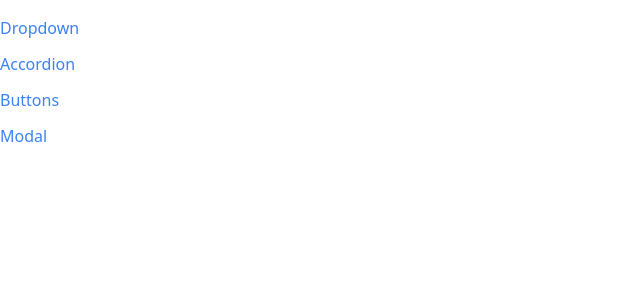
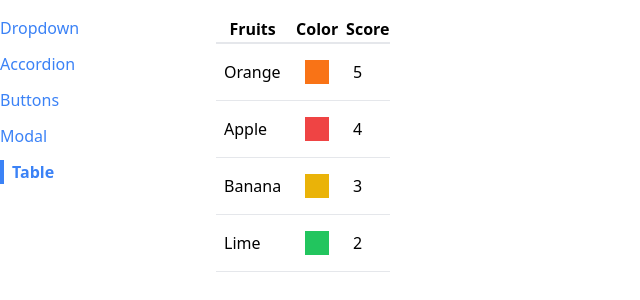
Before and after one commit to MitchBrown532/React-Course-2024, a React (Create React App) app in the folder comps/: page /table in a window 1280 px wide. Shown: the top 300 px of the page, without its empty margins (0-640 px from the left). Built offline with nearby package versions, Linux system fonts and the light colour scheme.

Commit message:
new component - table
Practice building a reuseable table component. this involved using nested mapping, understanding HTML table syntax, and some tailwind CSS.

```diff
--- a/comps/src/App.js
+++ b/comps/src/App.js
@@ -3,6 +3,7 @@
 import DropdownPage from './pages/DropdownPage'
 import ButtonPage from './pages/ButtonPage'
 import ModalPage from './pages/ModalPage'
+import TablePage from './pages/TablePage'
 import Sidebar from './components/Sidebar'
 
 function App() {
@@ -23,6 +24,9 @@
                 <Route path='/modal'>
                     <ModalPage />
                 </Route>
+                <Route path='/table'>
+                    <TablePage />
+                </Route>
             </div>
         </div>
     )
--- a/comps/src/components/Sidebar.js
+++ b/comps/src/components/Sidebar.js
@@ -7,6 +7,8 @@
         {label: 'Accordion', path:'/accordion'},
         {label: 'Buttons', path:'/buttons'},
         {label: 'Modal', path:'/modal'},
+        {label: 'Table', path:'/table'},
+
     ]
 
     const renderedLinks = links.map((link) =>{
--- /dev/null
+++ b/comps/src/components/Table.js
@@ -0,0 +1,35 @@
+function Table({ data, config, keyFn }) {
+    const renderedHeaders = config.map((column) => {
+        return <th key={column.label}> {column.label} </th>
+    })
+
+    const renderedRows = data.map((rowData) => {
+        const renderedCells = config.map((column) => {
+            return (
+                <td className="p-2" key={column.label}>
+                    {column.render(rowData)}
+                </td>
+            )
+        })
+        return (
+            <tr className="border-b" key={keyFn(rowData)}>
+                {renderedCells}
+            </tr>
+        )
+    })
+
+    return (
+        <table className="table-auto border-spacing-2">
+            <thead>
+                <tr className="border-b-2">
+                    {renderedHeaders}
+                </tr>
+            </thead>
+            <tbody>
+                {renderedRows}
+            </tbody>
+        </table>
+    )
+}
+
+export default Table
--- /dev/null
+++ b/comps/src/pages/TablePage.js
@@ -0,0 +1,38 @@
+import Table from "../components/Table";
+
+
+function TablePage() {
+    const data = [
+        { name: "Orange", color:"bg-orange-500", score:5 },
+        { name: "Apple", color:"bg-red-500", score:4 },
+        { name: "Banana", color:"bg-yellow-500", score:3 },
+        { name: "Lime", color:"bg-green-500", score:2 },
+    ]
+
+    const config = [
+        {
+            label: 'Fruits',
+            render: (fruit) => fruit.name,
+            sort: (a,b) => {return a.localeCompare(b)}
+        },
+        {
+            label: 'Color',
+            render: (fruit) => <div className={`p-3 m-2 ${fruit.color}`} />
+        },
+        {
+            label: 'Score',
+            render: (fruit) => fruit.score,
+            sort: (a,b) => {return a-b}
+        },
+    ]
+
+    const keyFn = (fruit) => {
+        return fruit.name
+    }
+
+    return(
+        <Table data={data} config={config} keyFn={keyFn} />
+    )
+}
+
+export default TablePage
```
